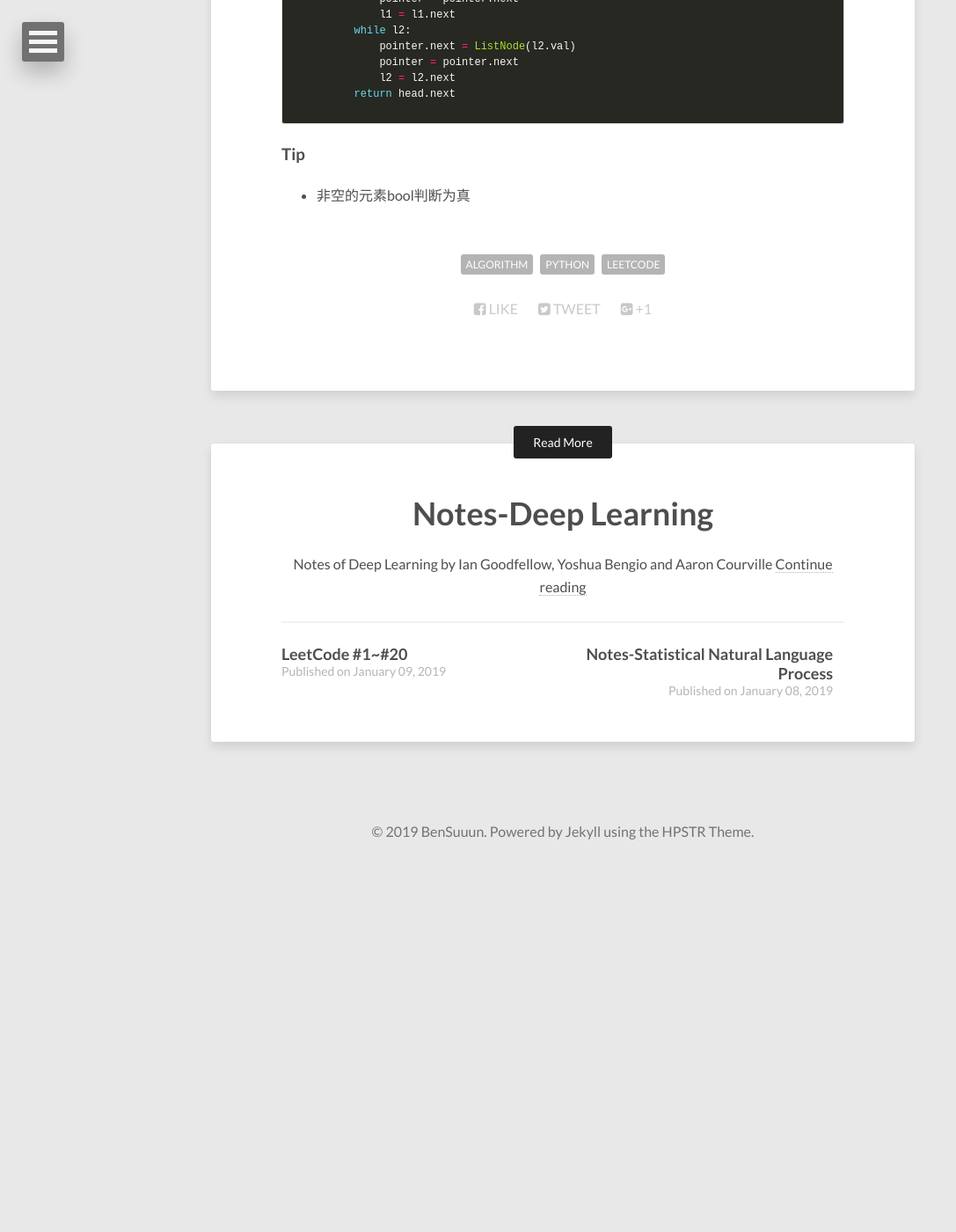
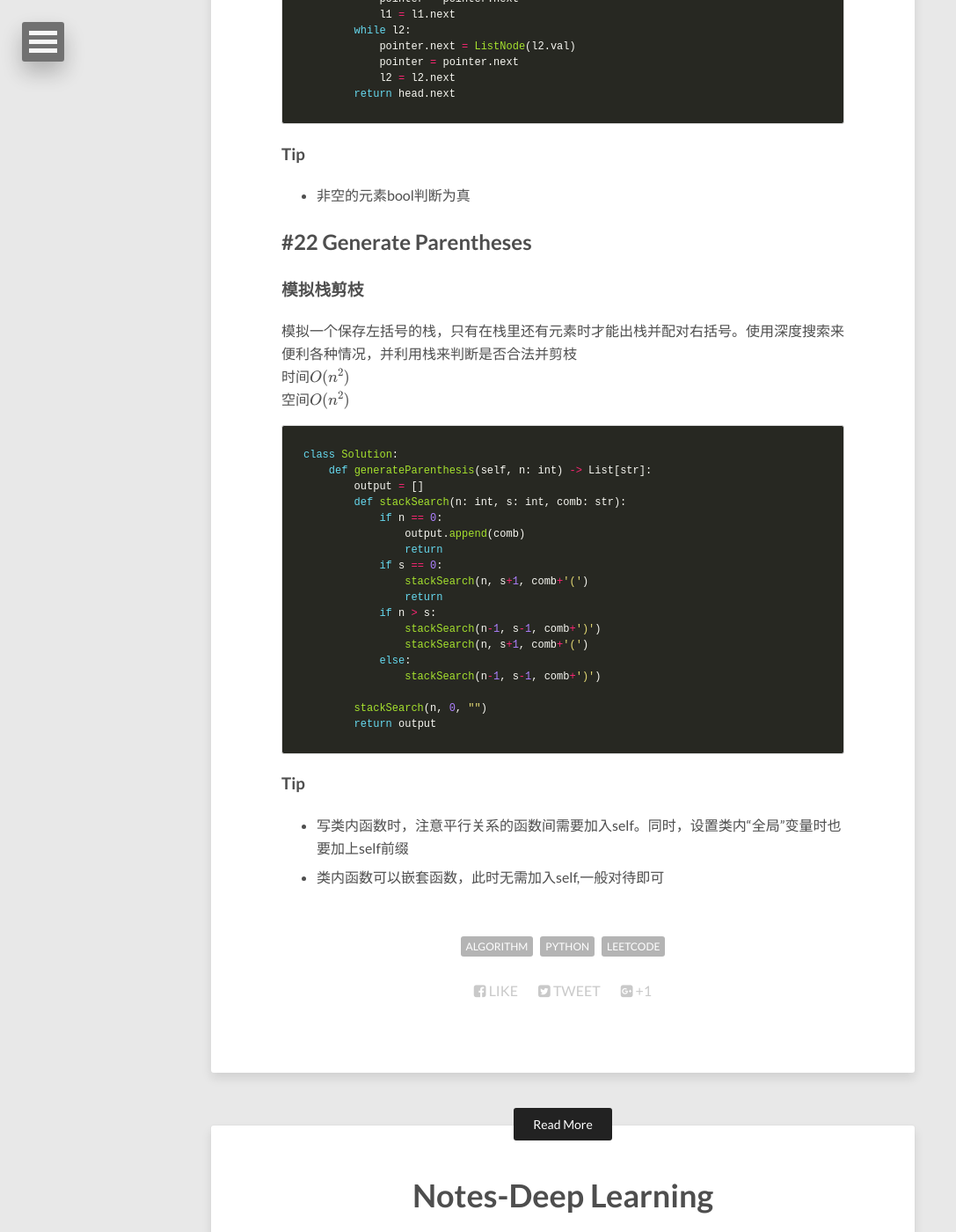
Before and after one commit to Wangbin-Sun/wangbin-sun.github.io, a Jekyll site: the page built from _posts/2019-03-09-leetcode-21-to-40.md, in a window 1280 px wide and 1400 px high, scrolled down 1135 px. Shown: the whole window at 88% size, without its empty margins (0-1087 px from the left). Built offline with Jekyll 4.4.1, drawn with Linux system fonts in a browser that asks for light colours; nearby versions of some CDN libraries; formulas are drawn with MathJax 3; before the commit the page ends 2121 px from its top, so only the background shows below that.

Commit message:
Update Leetcode to #22

````diff
--- a/_posts/2019-03-09-leetcode-21-to-40.md
+++ b/_posts/2019-03-09-leetcode-21-to-40.md
@@ -47,3 +47,34 @@ class Solution:
 
 ### Tip
 * 非空的元素bool判断为真
+
+## #22 Generate Parentheses
+
+### 模拟栈剪枝
+模拟一个保存左括号的栈，只有在栈里还有元素时才能出栈并配对右括号。使用深度搜索来便利各种情况，并利用栈来判断是否合法并剪枝
+时间$O(n^2)$
+空间$O(n^2)$
+```python
+class Solution:
+    def generateParenthesis(self, n: int) -> List[str]:
+        output = []
+        def stackSearch(n: int, s: int, comb: str):
+            if n == 0:
+                output.append(comb)
+                return
+            if s == 0:
+                stackSearch(n, s+1, comb+'(')
+                return
+            if n > s:
+                stackSearch(n-1, s-1, comb+')')
+                stackSearch(n, s+1, comb+'(')
+            else:
+                stackSearch(n-1, s-1, comb+')')
+
+        stackSearch(n, 0, "")
+        return output
+```
+
+### Tip
+* 写类内函数时，注意平行关系的函数间需要加入self。同时，设置类内“全局”变量时也要加上self前缀
+* 类内函数可以嵌套函数，此时无需加入self,一般对待即可
````
Also changed, not shown: 1 other file.
